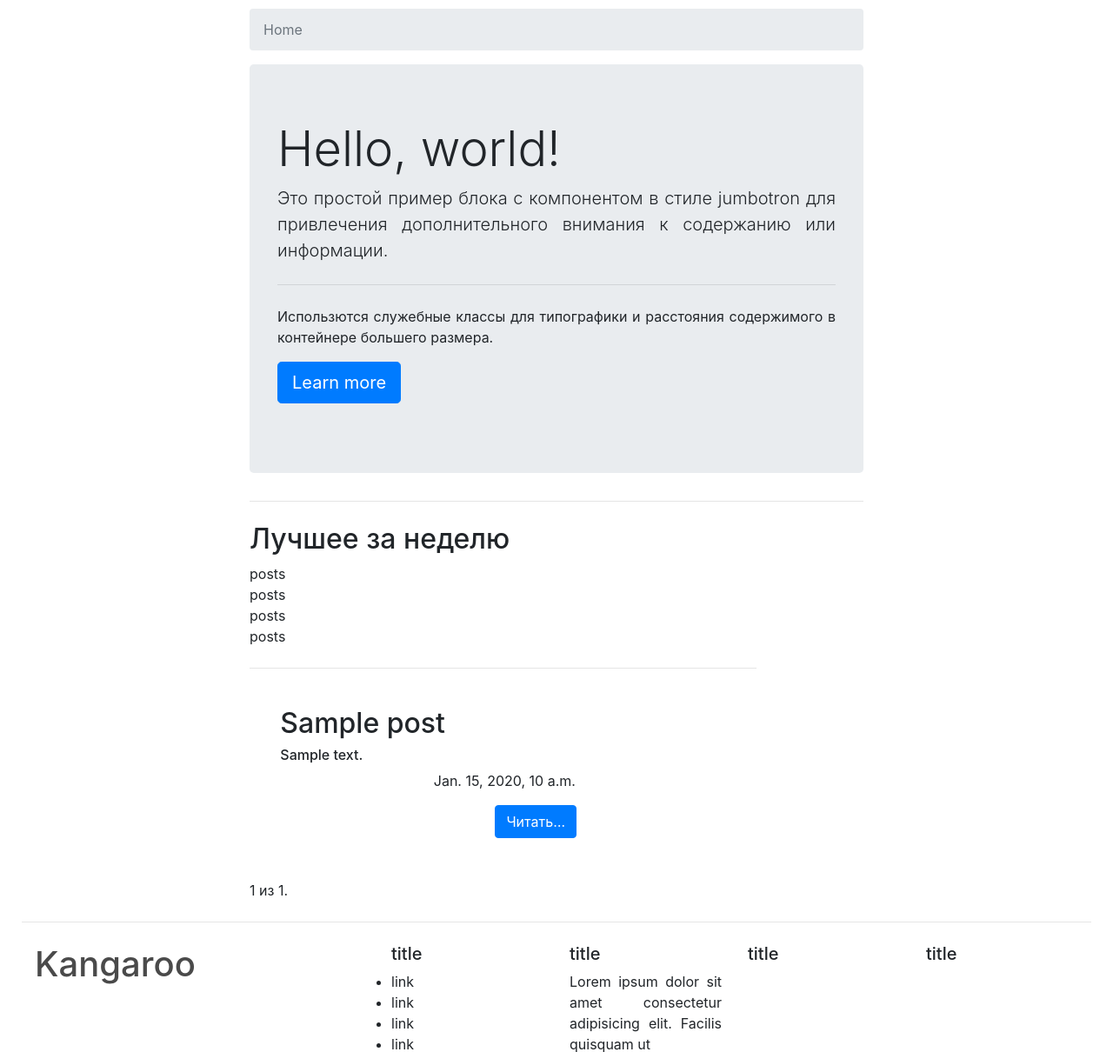
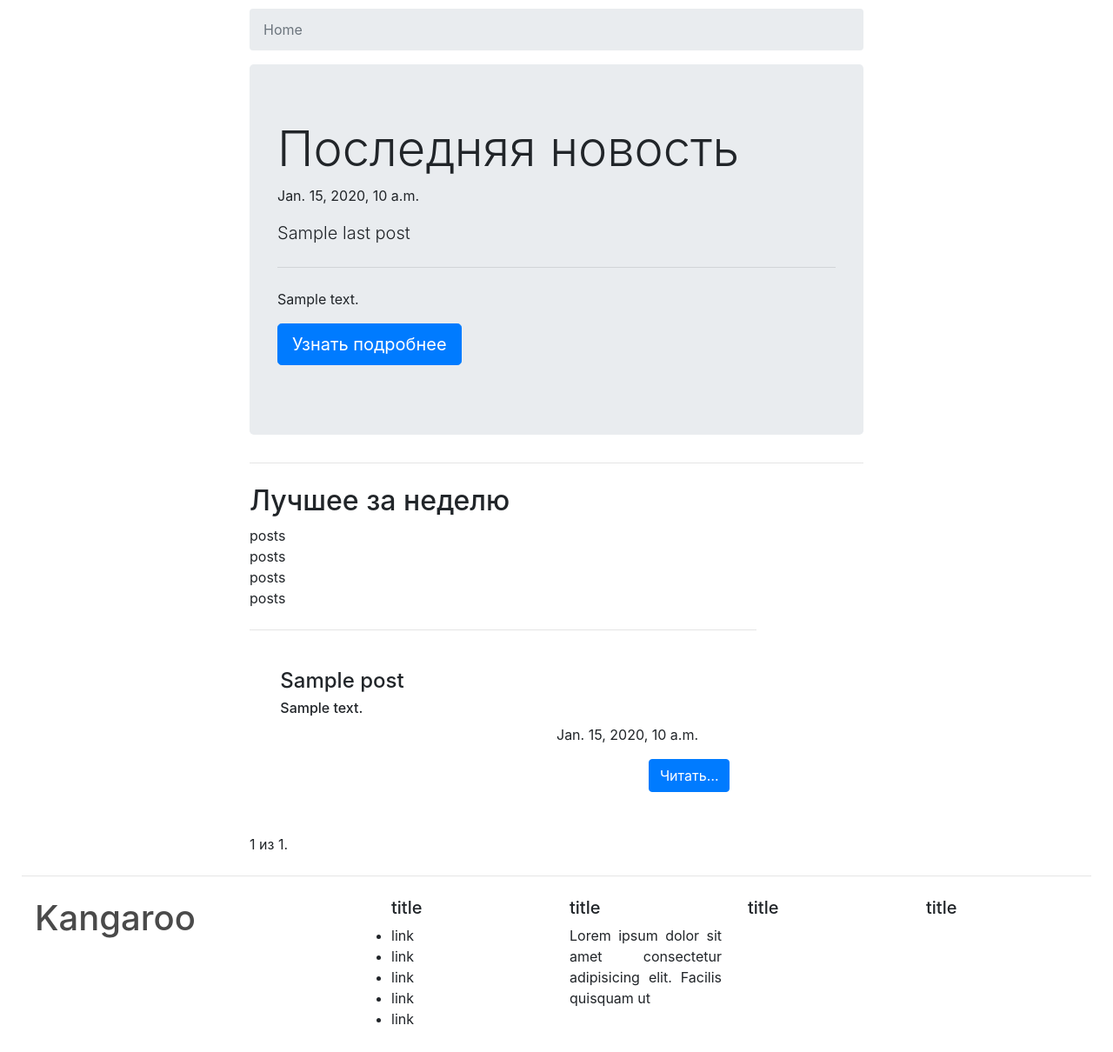
Before and after one commit to KangarooTeam/backend, a Django app: template page/templates/homepage/wrapper.html in a window 1280 px wide. Shown: the part 122-1332 px from the top of the page at 87% size. After the commit the page ends 1300 px from the top, so only its background shows below. Run offline with Django 3.2, Linux system fonts and the light colour scheme; the template is opened without the code that fills it: most values are stand-ins (such as "Sample title", 1, 10 or a date in 2020); some libraries are stand-ins or nearby versions.

Commit message:
Добавлена система <Последняя новость>

```diff
--- a/page/templates/homepage/search.html
+++ b/page/templates/homepage/search.html
@@ -19,7 +19,7 @@
         <div class="container">
             <nav class="breadcrumb">
                 <a class="breadcrumb-item" href="{% url 'index' %}">Home</a>
-                <span class="breadcrumb-item active"> Поиск</span>
+                <span class="breadcrumb-item active">Поиск</span>
             </nav>
         </div>
 
--- a/page/templates/homepage/wrapper.html
+++ b/page/templates/homepage/wrapper.html
@@ -12,13 +12,13 @@
         margin-left: 5%;
     }
     .button_read {
-        margin-left: 40%;
+        margin-left: 65%;
     }
     .img_block {
         margin-left: 5%;
     }
     .date {
-        margin-left: 30%;
+        margin-left: 50%;
     }
     .test {
         margin-left: 70%;
@@ -73,13 +73,13 @@
             <div class="row">
                 <div class="col-md-12">
                     <div class="jumbotron">
-                        <h1 class="display-4">Hello, world!</h1>
-                        <p class="lead">Это простой пример блока с компонентом в стиле jumbotron для привлечения дополнительного внимания
-                            к содержанию или информации.</p>
+                        <h1 class="display-4">Последняя новость</h1>
+                        <p>{{ last_post.date }}</p>
+                        <p class="lead">{{ last_post.title | truncatechars:100 }}</p>
                         <hr class="my-4">
-                        <p>Использются служебные классы для типографики и расстояния содержимого в контейнере большего размера.</p>
+                        <p>{{ last_post.body | truncatechars:300}}</p>
                         <p class="lead">
-                            <a class="btn btn-primary btn-lg" href="#" role="button">Learn more</a>
+                            <a class="btn btn-primary btn-lg" href="{% url 'post_detail' pk=last_post.pk %}" role="button">Узнать подробнее</a>
                         </p>
                     </div>
 
@@ -110,10 +110,10 @@
                     <div class="post">
 
                     <div class="container"><div class="row">
-                        <div class="title_block"><h2>{{ post.title }}</h2></div>
+                        <div class="title_block"><h4>{{ post.title | truncatechars:55 }}</h4></div>
                     </div></div>
                                 <div class="img_block">
-                                    <h6>{{ post.body | truncatechars:40 }}</h6>
+                                    <h6>{{ post.body | truncatechars:70 }}</h6>
                                 </div>
 
                         <div class="date">
--- a/page/views.py
+++ b/page/views.py
@@ -13,6 +13,7 @@ from django.views.generic.base import View
 def index(request):
     posts = Articles.objects.all()
     posts_r = [r for r in reversed(posts)]
+    last_post = posts_r[0]
     paginator = Paginator(posts_r, 3)
     page = request.GET.get('page')
     try:
@@ -23,7 +24,7 @@ def index(request):
     except EmptyPage:
         # If page is out of range (e.g. 9999), deliver last page of results.
         posts = paginator.page(paginator.num_pages)
-    return render(request, 'homepage/wrapper.html', {'posts': posts})
+    return render(request, 'homepage/wrapper.html', {'posts': posts, "last_post": last_post})
 
 
 def post_detail(request, pk):
@@ -53,6 +54,7 @@ def search(request):
      res = [i for i in q.split()]
      if q:
          result = []
+         cash = []
          for j in res:
              result.append(Articles.objects.filter(
                  Q(title__icontains=j)|
@@ -61,7 +63,7 @@ def search(request):
          result = False
 
      return render_to_response ('homepage/search.html',
-                              {"result": result, 'q': q})
+                              {"result": result, 'q': q, "cash": cash})
 
 
 #Q(нужноеполе_in=[слово1, слово2])
```
Also changed, not shown: page/templates/homepage/post_detail.html (+6 -3 lines).
